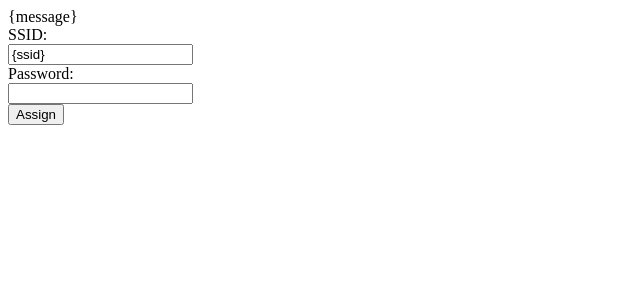
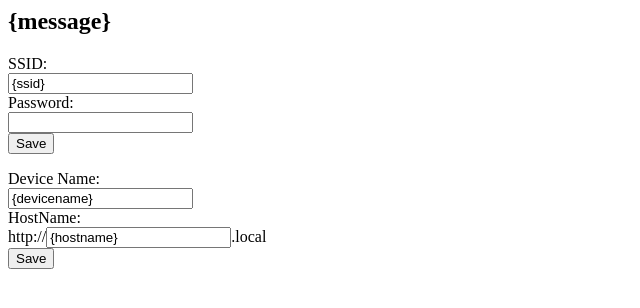
Before and after one commit to griehsler/switchIt, a plain HTML site: page data/http/config.html in a window 1280 px wide. Shown: the whole page, without its empty margins (0-640 px from the left). Drawn offline with Linux system fonts and the light colour scheme.

Commit message:
added settings for HostName and DeviceName

```diff
--- a/data/http/config.html
+++ b/data/http/config.html
@@ -1,10 +1,17 @@
 <html>
-{message}
 <body>
+<h2>{message}</h2>
 <form action="/config" method="post">
 SSID: <br><input type="text" name="ssid" value="{ssid}"><br>
 Password: <br><input type="password" name="password"><br>
-<input type="submit" value="Assign">
+<input type="hidden" name="kind" value="wifi"/>
+<input type="submit" value="Save">
+</form>
+<form action="/config" method="post">
+Device Name:<br/><input type="text" name="devicename" value="{devicename}"/><br/>
+HostName:<br/>http://<input type="text" name="hostname" value="{hostname}"/>.local</br/>
+<input type="hidden" name="kind" value="identity"/>
+<input type="submit" value="Save">
 </form>
 </body>
 </html>
```
Also changed, not shown: 5 other files.
